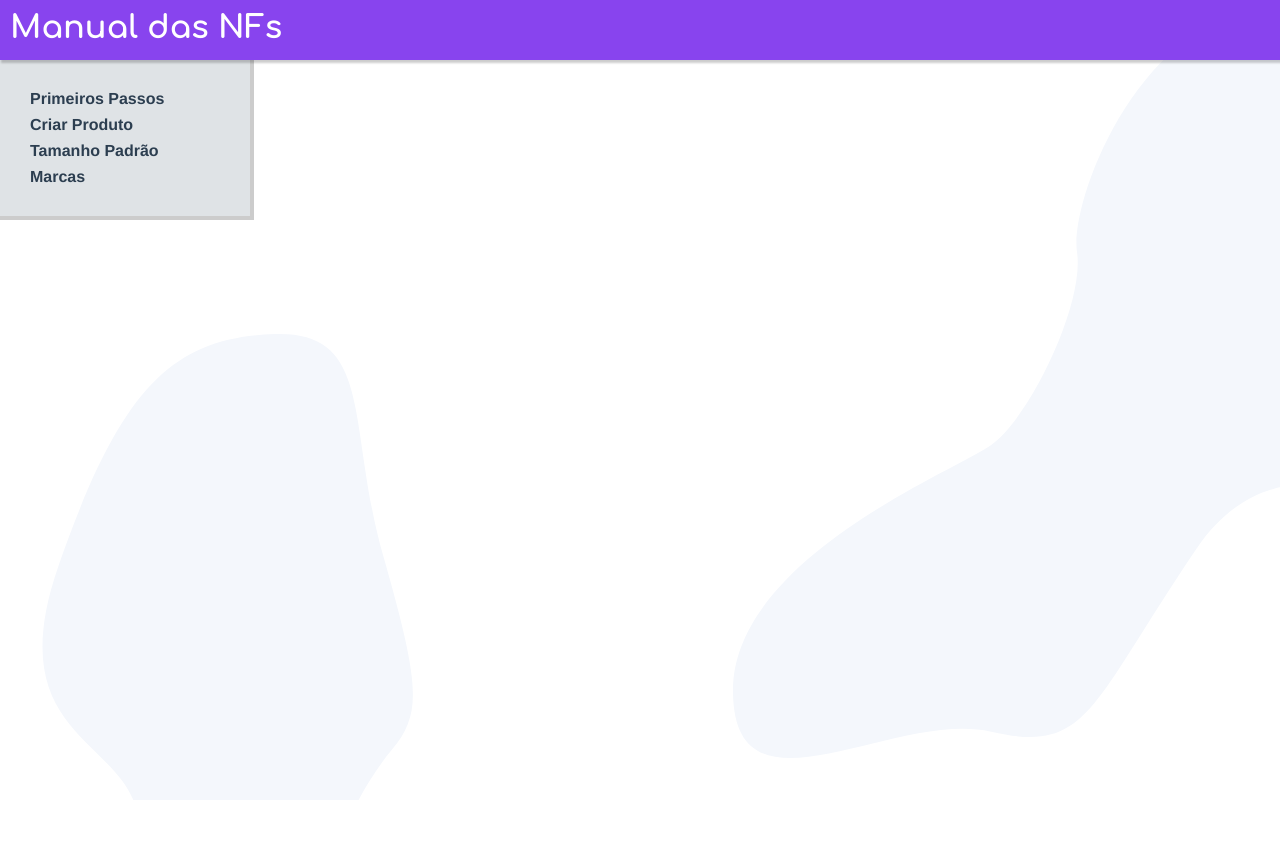
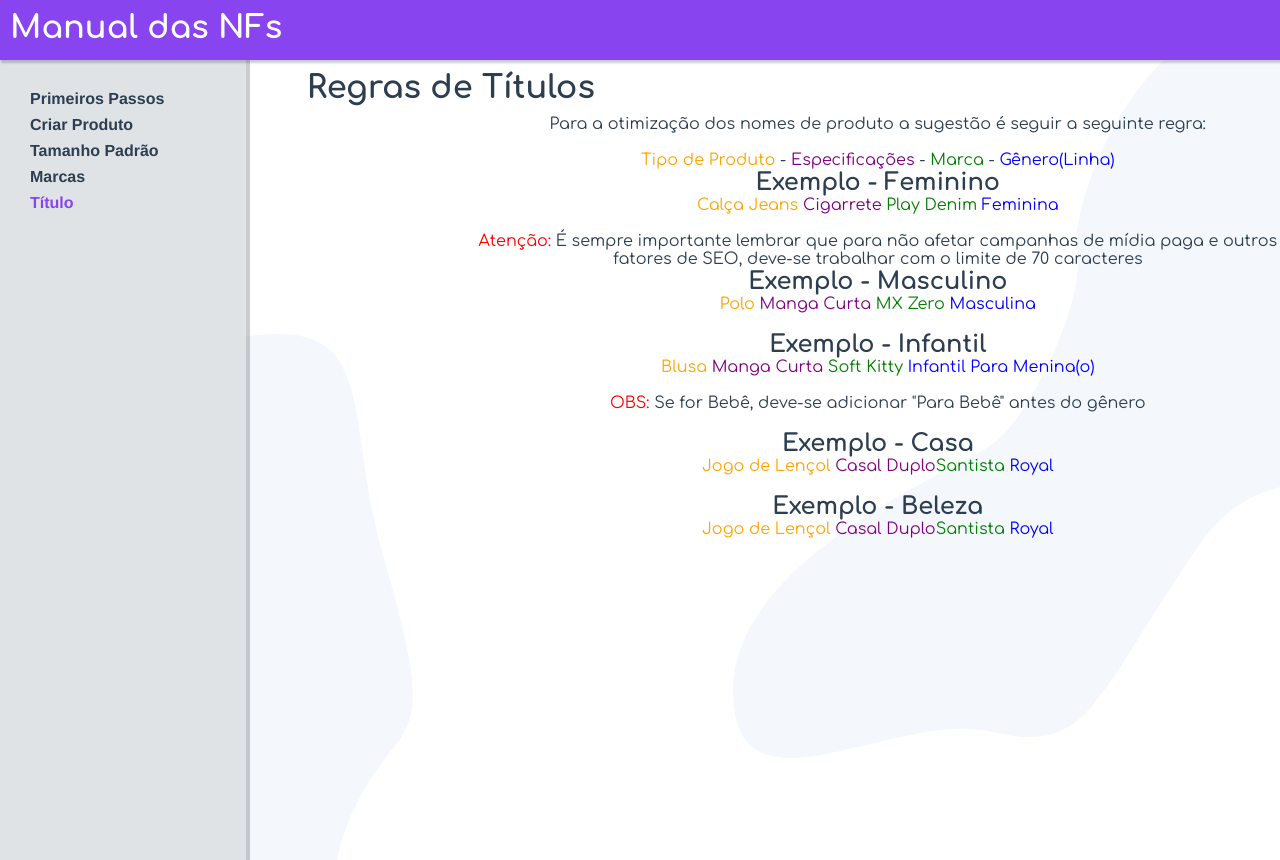
Before and after one commit to Andsu29/manual, a Vue app: page /titulos in a window 1280 px wide. Before the commit the page ends 800 px from the top, so only its background shows below. Built offline with nearby package versions, Linux system fonts and the light colour scheme.

Commit message:
Otimizações e regras

```diff
--- a/src/App.vue
+++ b/src/App.vue
@@ -8,6 +8,7 @@
           <router-link to="/produto">Criar Produto</router-link>
           <router-link to="/tamanhos">Tamanho Padrão</router-link>
           <router-link to="/">Marcas</router-link>
+          <router-link to="/titulos">Título</router-link>
         </nav>
       </div>
       <div class="fonte">
@@ -44,7 +45,9 @@ img {
 }
 body,
 p,
-a {
+a,
+h1,
+h2 {
   margin: 0px;
 }
 body {
--- a/src/router/router.js
+++ b/src/router/router.js
@@ -4,6 +4,7 @@ import HomeView from "../views/HomeView.vue";
 import imprimirNotas from "../views/imprimirNotas.vue";
 import criarProduto from "../views/criarProduto.vue";
 import subirTamanhos from "../views/subirTamanhos.vue";
+import regrasTitulo from "../views/regrasTitulo.vue";
 
 Vue.use(VueRouter);
 
@@ -28,6 +29,11 @@ const routes = [
     name: "tamanhos",
     component: subirTamanhos,
   },
+  {
+    path: "/titulos",
+    name: "titulos",
+    component: regrasTitulo,
+  },
 ];
 
 const router = new VueRouter({
--- a/src/views/HomeView.vue
+++ b/src/views/HomeView.vue
@@ -13,9 +13,6 @@
       </ul>
       <ul>
         <li v-for="lis in lista4" :key="lis">{{ lis }}</li>
-      </ul>
-      <ul>
-        <li v-for="lis in lista5" :key="lis">{{ lis }}</li>
       </ul>
     </div>
   </div>
@@ -163,11 +160,11 @@ ul {
   list-style: none;
 }
 .box {
-  width: 1200px;
+  width: 100%;
 }
 .lista {
   display: grid;
-  margin-right: 50px;
+  margin-left: 120px;
   grid-template-columns: 1fr 1fr 1fr 1fr;
 }
 </style>
--- a/src/views/criarProduto.vue
+++ b/src/views/criarProduto.vue
@@ -1,5 +1,5 @@
 <template>
-  <div class="vh body">
+  <div class="vh">
     <h1>Criar Produto:</h1>
     <section class="container">
       <div class="conteudo">
@@ -48,11 +48,6 @@ img {
   display: block;
   border-radius: 15px;
 }
-.body {
-  display: flex;
-  flex-direction: column;
-  justify-content: center;
-}
 .container {
   display: grid;
   max-width: 100%;
@@ -62,7 +57,8 @@ img {
 .conteudo {
   display: grid;
   text-align: center;
-  padding-top: 5px;
+  padding: 10px;
+  border-radius: 15px;
   box-shadow: 2px 2px 2px 2px rgba(0, 0, 0, 0.2);
 }
 .img4:hover {
--- a/src/views/imprimirNotas.vue
+++ b/src/views/imprimirNotas.vue
@@ -73,6 +73,7 @@ img {
 }
 h2 {
   text-align: center;
+  margin-bottom: 16px;
 }
 .btn {
   margin: 5px auto;
@@ -97,6 +98,9 @@ h2 {
 .items {
   margin-bottom: 20px;
 }
+.items h2 {
+  margin-top: 30px;
+}
 .modal::before {
   content: "";
   position: fixed;
@@ -108,17 +112,13 @@ h2 {
 }
 .modal_container img {
   position: absolute;
-  top: 20px;
+  top: 70px;
   left: 215px;
   height: 600px;
   animation: fadeIn 0.4s forwards;
 }
 .modal_container {
   z-index: 999;
-}
-.imgModal {
-  margin-top: 50px;
-  height: 600px;
 }
 .modal_fechar {
   position: absolute;
--- /dev/null
+++ b/src/views/regrasTitulo.vue
@@ -0,0 +1,80 @@
+<template>
+  <div class="vh">
+    <h1>Regras de Títulos</h1>
+    <div class="box">
+      <p>
+        Para a otimização dos nomes de produto a sugestão é seguir a seguinte
+        regra:
+      </p>
+      <br />
+      <p>
+        <span style="color: orange">Tipo de Produto </span> -
+        <span style="color: purple">Especificações</span> -
+        <span style="color: green">Marca</span> -
+        <span style="color: blue">Gênero(Linha)</span>
+      </p>
+      <h2>Exemplo - Feminino</h2>
+      <p>
+        <span style="color: orange">Calça Jeans </span>
+        <span style="color: purple">Cigarrete </span>
+        <span style="color: green">Play Denim </span>
+        <span style="color: blue">Feminina</span>
+      </p>
+      <br />
+      <p style="max-width: 90ch">
+        <span style="color: red">Atenção:</span> É sempre importante lembrar que
+        para não afetar campanhas de mídia paga e outros fatores de SEO, deve-se
+        trabalhar com o limite de 70 caracteres
+      </p>
+      <h2>Exemplo - Masculino</h2>
+      <p>
+        <span style="color: orange">Polo </span>
+        <span style="color: purple">Manga Curta </span>
+        <span style="color: green">MX Zero </span>
+        <span style="color: blue">Masculina</span>
+      </p>
+      <br />
+
+      <h2>Exemplo - Infantil</h2>
+      <p>
+        <span style="color: orange">Blusa </span>
+        <span style="color: purple">Manga Curta </span>
+        <span style="color: green">Soft Kitty </span>
+        <span style="color: blue">Infantil Para Menina(o)</span>
+      </p>
+      <br />
+      <p>
+        <span style="color: red">OBS: </span>Se for Bebê, deve-se adicionar
+        "Para Bebê" antes do gênero
+      </p>
+      <br />
+      <h2>Exemplo - Casa</h2>
+      <p>
+        <span style="color: orange">Jogo de Lençol</span>
+        <span style="color: purple"> Casal Duplo</span>
+        <span style="color: green">Santista </span>
+        <span style="color: blue">Royal</span>
+      </p>
+      <br />
+
+      <h2>Exemplo - Beleza</h2>
+      <p>
+        <span style="color: orange">Jogo de Lençol</span>
+        <span style="color: purple"> Casal Duplo</span>
+        <span style="color: green">Santista </span>
+        <span style="color: blue">Royal</span>
+      </p>
+    </div>
+  </div>
+</template>
+
+<script>
+export default {};
+</script>
+
+<style scoped>
+.box {
+  text-align: center;
+  margin-left: 200px;
+}
+</style>
--- a/src/views/subirTamanhos.vue
+++ b/src/views/subirTamanhos.vue
@@ -3,18 +3,22 @@
     <h1>Tamanhos Para Subir:</h1>
     <div class="content">
       <div class="textos">
-        <h2>Bebê</h2>
+        <h2 style="color: orange">Bebê</h2>
         <p>Bebê: P,M,G subir G</p>
-        <h2>Infantil</h2>
+        <br />
+        <h2 style="color: purple">Infantil</h2>
         <p>Infantil: 1 ao 3 subir 3, e do 4 ao 8 subir o 4</p>
         <p>Juvenil: 10 ao 16 subir o 10</p>
-        <h2>Adulto</h2>
+        <br />
+        <h2 style="color: green">Adulto</h2>
         <p>FEMININO - Blusa P, Calça 38, Sutiã M/44, Calcinha M</p>
         <p>MASCULINO - Camiseta M, Calça 42, Cueca M</p>
-        <h2>Plus Size</h2>
+        <br />
+        <h2 style="color: blue">Plus Size</h2>
         <p>PLUS FEMININO - Blusa G1, Calça 48, Sutiã 50, Calcinha 50</p>
         <p>PLUS MASCULINO - Camiseta G2, Calça 50</p>
-        <h2>Calçados</h2>
+        <br />
+        <h2 style="color: grey">Calçados</h2>
         <p>CALÇADOS - Fem 36, Mas 40, BBest 21, Inf 27, Juv 30</p>
       </div>
     </div>
@@ -31,4 +35,7 @@ export default {};
   text-align: center;
   width: 1215px;
 }
+p {
+  margin-top: 15px;
+}
 </style>
```
